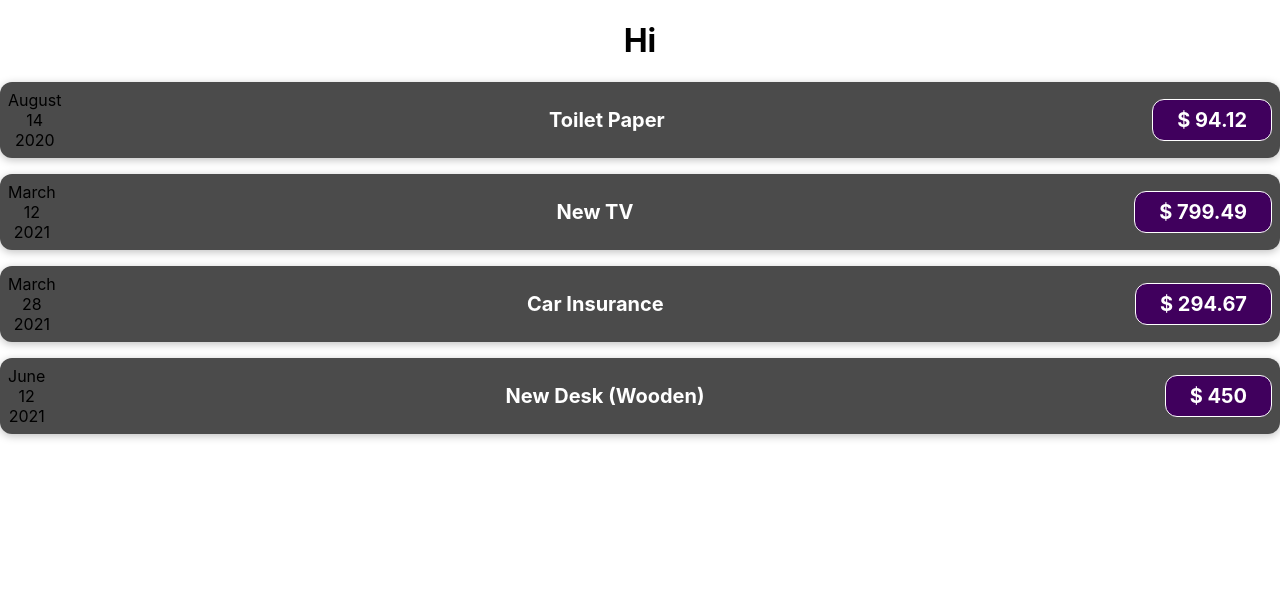
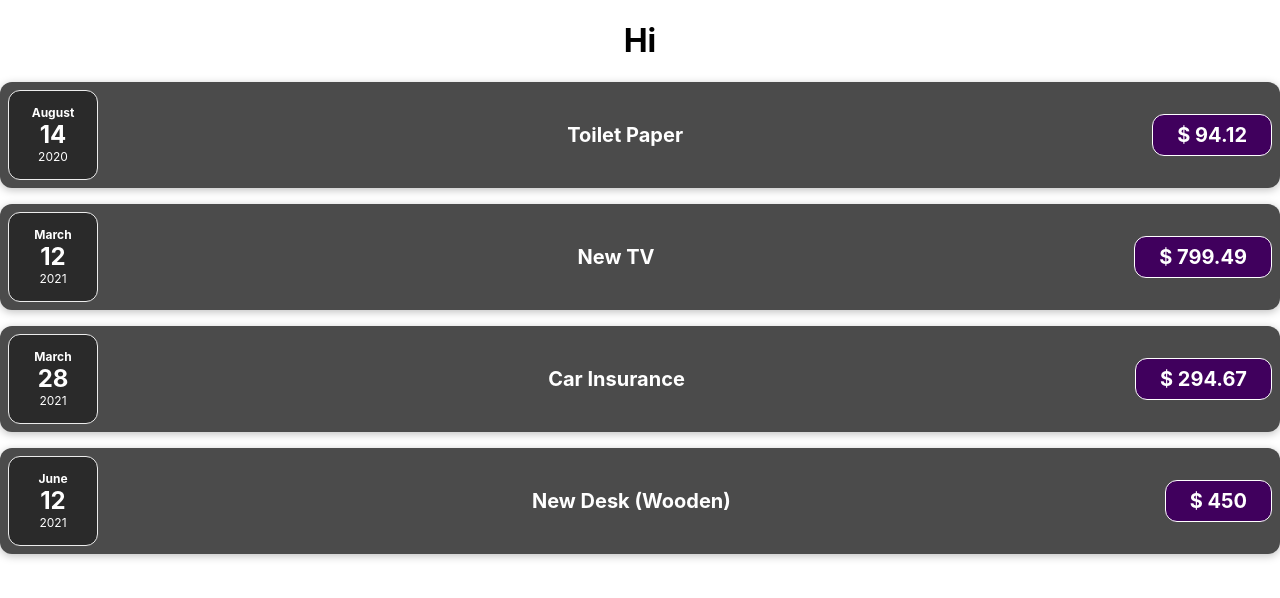
Before and after one commit to faustaciku/next-react-app, a React (Create React App) app: page / in a window 1280 px wide. Shown: the top 598 px of the page. Built offline with nearby package versions, Linux system fonts and the light colour scheme.

Commit message:
Moved date in a new component and added styling for it

```diff
--- /dev/null
+++ b/src/ExpenseDate.css
@@ -0,0 +1,26 @@
+.expense-date {
+  display: flex;
+  flex-direction: column;
+  width: 5.5rem;
+  height: 5.5rem;
+  border: 1px solid #ececec;
+  background-color: #2a2a2a;
+  color: white;
+  border-radius: 12px;
+  align-items: center;
+  justify-content: center;
+}
+
+.expense-date-month {
+  font-size: 0.75rem;
+  font-weight: bold;
+}
+
+.expense-date-year {
+  font-size: 0.75rem;
+}
+
+.expense-date-day {
+  font-size: 1.5rem;
+  font-weight: bold;
+}
--- /dev/null
+++ b/src/ExpenseDate.js
@@ -0,0 +1,13 @@
+import "./ExpenseDate.css";
+export default function ExpenseDate(props) {
+  const month = props.date.toLocaleString(`en-US`, { month: `long` });
+  const day = props.date.toLocaleString(`en-US`, { day: `2-digit` });
+  const year = props.date.getFullYear();
+  return (
+    <div className="expense-date">
+      <div className="expense-date-month">{month}</div>
+      <div className="expense-date-day">{day}</div>
+      <div className="expense-date-year">{year}</div>
+    </div>
+  );
+}
--- a/src/ExpenseItem.js
+++ b/src/ExpenseItem.js
@@ -1,16 +1,10 @@
 import React from "react";
 import "./ExpenseItem.css";
+import ExpenseDate from "./ExpenseDate";
 export default function ExpenseItem(props) {
-  const month = props.date.toLocaleString(`en-US`, { month: `long` });
-  const day = props.date.toLocaleString(`en-US`, { day: `2-digit` });
-  const year = props.date.getFullYear();
   return (
     <div className="ExpenseItem">
-      <div>
-        <div>{month}</div>
-        <div>{day}</div>
-        <div>{year}</div>
-      </div>
+      <ExpenseDate date={props.date} />
       <div className="item-description">
         <h2>{props.title}</h2>
       </div>
```
